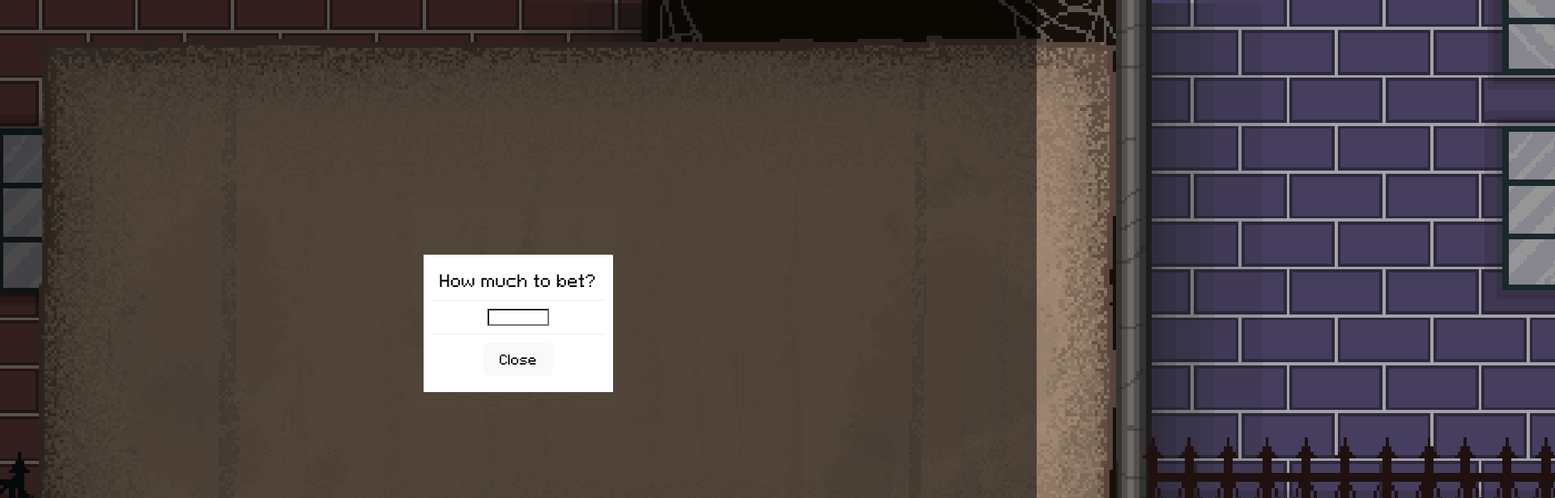
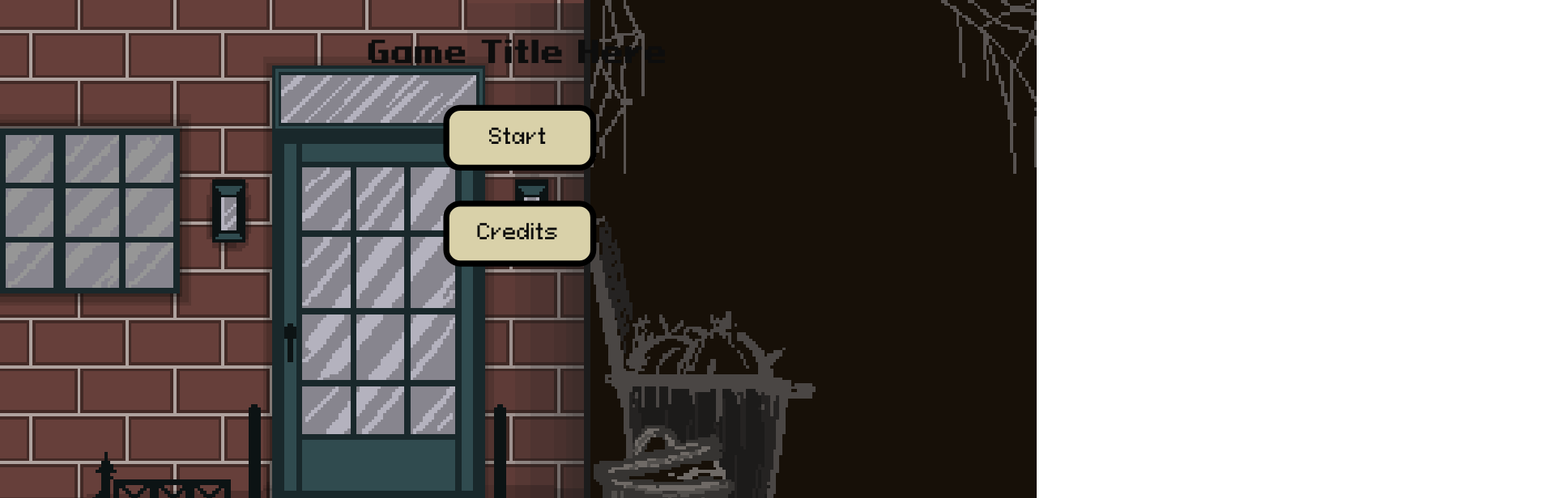
Before and after one commit to realKfiros/cheating-with-a-mimic, a React (Vite) app: page / in a window 1280 px wide. Shown: the top 616 px of the page at 81% size, 1920 px wide, since content can reach past the window. Built offline with nearby package versions, Linux system fonts and the light colour scheme.

Commit message:
fix start button

```diff
--- a/src/App.tsx
+++ b/src/App.tsx
@@ -30,6 +30,7 @@ const App = observer(() => {
   const styleGameCanvas = css`
     height: 100vh;
     width: auto;
+	max-width:100vw;
     display: flex;
     justify-content: center;
     aspect-ratio: 16 / 9;
@@ -39,6 +40,8 @@ const App = observer(() => {
     vertical-align: middle;
     margin-top: auto;
     align-items: center;
+	overflow:hidden;
+	position: relative;
 
     .BackgroundTexture {
       height: 100%;
@@ -65,10 +68,10 @@ const App = observer(() => {
       <div className="GameCanvas" css={styleGameCanvas}>
         <img className="BackgroundTexture" src={mainBackground}></img>
         <div className="ForegroundElements">
-          {/* <MainMenu></MainMenu> */}
-          {/* <ButcherMenu /> */}
-          <GameContext.Provider value={new GameStore()}>
-            <GameView></GameView>
+          {currentPage == "main_menu" && <MainMenu onStart={()=>{setCurrentPage("game_view")}}/>}
+		  <GameContext.Provider value={new GameStore()}>
+			{currentPage == "butcher_menu" && <ButcherMenu />}
+            {currentPage == "game_view" && <GameView/>}
           </GameContext.Provider>
         </div>
       </div>
--- a/src/components/Menus/MainMenu.tsx
+++ b/src/components/Menus/MainMenu.tsx
@@ -1,4 +1,4 @@
-import React, { useContext } from "react";
+import React, { useContext, FC } from "react";
 import { css } from "@emotion/react";
 import MenuButton from "../menu_button";
 import { AppContext } from "../../store";
@@ -6,13 +6,17 @@ import { menu } from "../../styles";
 import Credits from "../modals/Credits";
 import BettingAmount from "../modals/BettingAmount";
 
-const MainMenu = () => {
+interface MainMenuProps {
+  onStart: ()=>void;
+}
+
+const MainMenu:FC<MainMenuProps> = ({onStart}) => {
   const { openDialog }: any = useContext(AppContext);
 
   return (
     <div css={menu}>
       <div className="title">Game Title Here</div>
-      <MenuButton text="Start" onClick={() => window.alert("wow")} />
+      <MenuButton text="Start" onClick={() => onStart()} />
       <MenuButton text="Credits" onClick={() => openDialog({title: "Credits", content: <Credits />})} />
     </div>
   );
```
